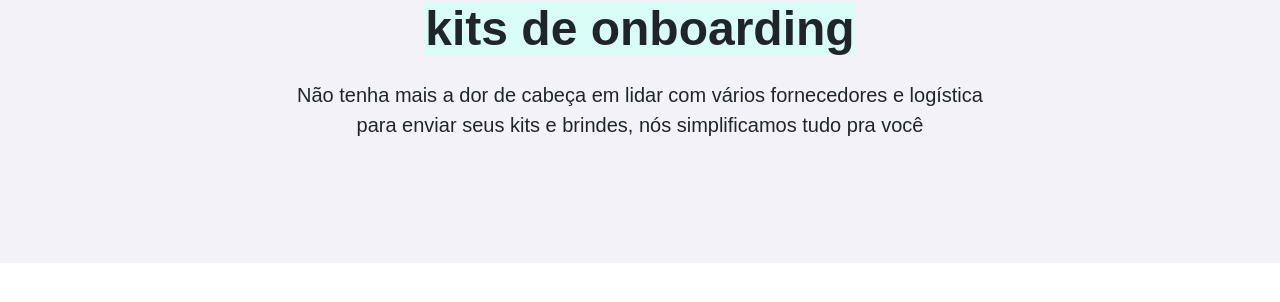
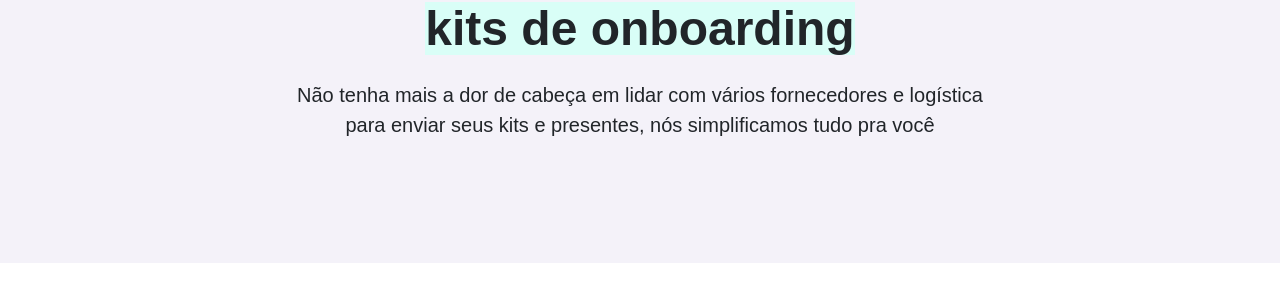
Before and after one commit to lobby-tech/lobby.tech, a Jekyll site: the page built from index.html, in a window 1280 px wide and 900 px high. Shown: the part 215-517 px from the top of the window. Built offline with Jekyll 4.4.1, drawn with Linux system fonts in a browser that asks for light colours; a script that is not in the unit is left out; some of the changed text lies outside the part shown.

Commit message:
Updated site

```diff
--- a/index.html
+++ b/index.html
@@ -8,7 +8,7 @@
     <div class="row">
       <div class="col-12 col-lg-8 offset-lg-2">
         <h1 class="font--xxl">O jeito mais fácil de enviar seus <span class="text-highlight">kits de onboarding</span></h1>
-        <h2 class="font--md">Não tenha mais a dor de cabeça em lidar com vários fornecedores e logística para enviar seus kits e brindes, nós simplificamos tudo pra você</h2>
+        <h2 class="font--md">Não tenha mais a dor de cabeça em lidar com vários fornecedores e logística para enviar seus kits e presentes, nós simplificamos tudo pra você</h2>
       </div>
     </div>
   </div>
@@ -62,7 +62,7 @@
   <div class="container">
     <div class="row">
       <div class="col-12 col-lg-8 offset-lg-2">
-        <h1 class="font--xl">Enviar brindes deveria ser fácil e não uma dor de cabeça</h1>
+        <h1 class="font--xl">Enviar kits de onboarding deveria ser fácil e não uma dor de cabeça</h1>
       </div>
       <section class="col-md-4">
         <p class="font--xxl">🙌</p>
@@ -138,7 +138,7 @@
   <div class="row">
     <div class="col-12 col-lg-10 offset-lg-1">
       <div class="section-three">
-        <h1 class="font--lg">Enviar brindes personalizados ficou fácil</h1>
+        <h1 class="font--lg">Enviar kits com sua marca ficou fácil</h1>
         <h2 class="font--xl">Monte seu kit de onboarding</h2>
         <p class="section-three__btn">
           <a href="#typeform" class="btn">
```
Also changed, not shown: _form.html (renamed from form.html), _helpdesk.html (renamed from helpdesk.html), _marketplace.html (renamed from marketplace.html), _seja-parceiro.html (renamed from seja-parceiro.html).
